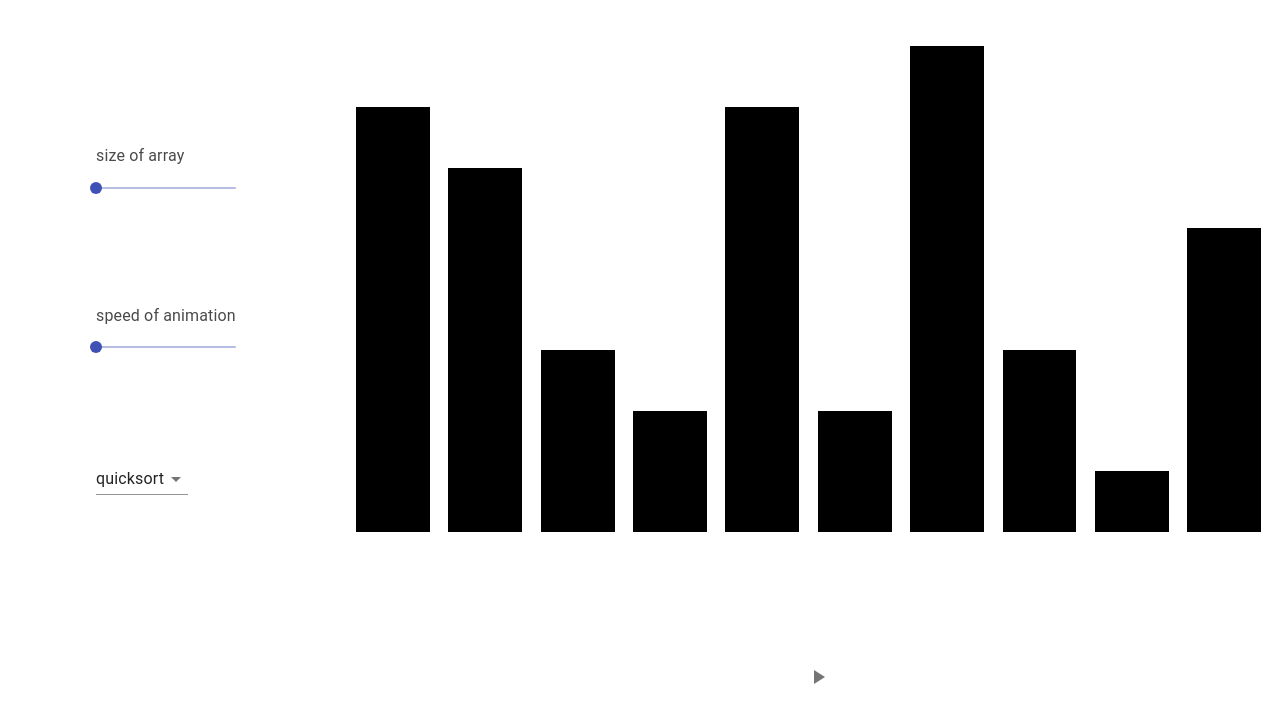
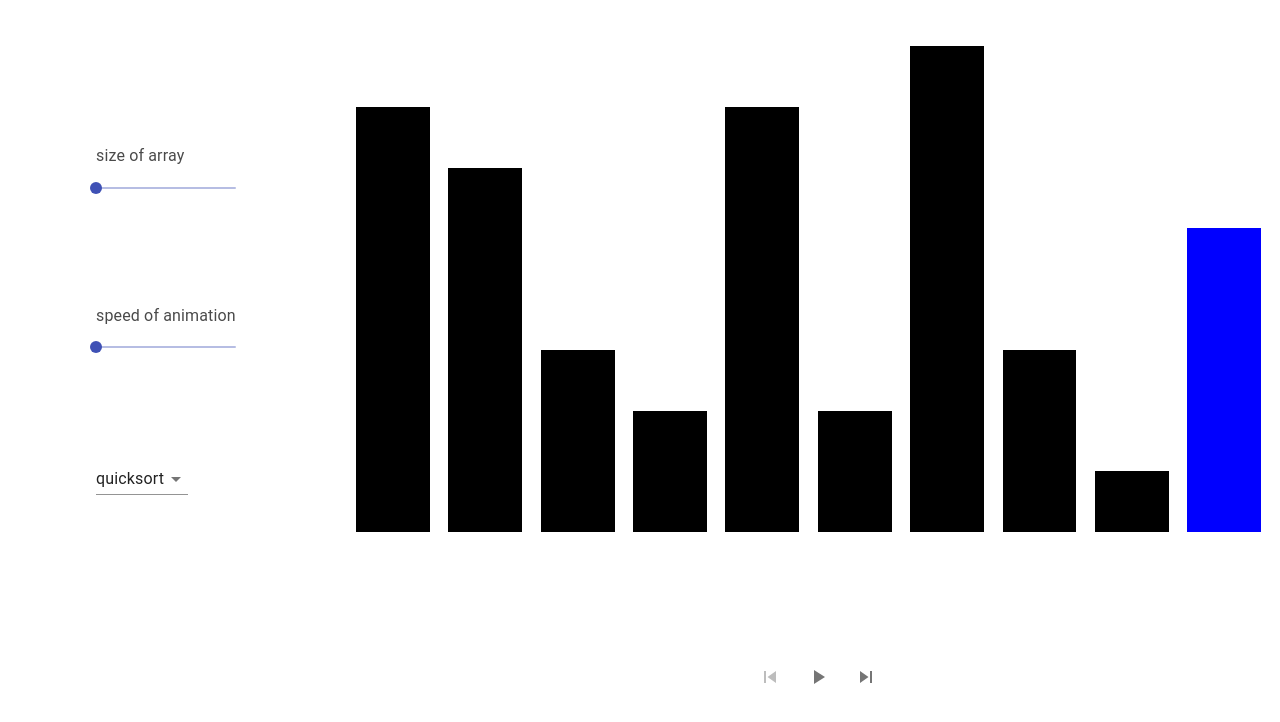
Before and after one commit to belluma/sort_algorithm_visualizer, a React (Create React App) app: page / in a window 1280 px wide. Shown: the top 722 px of the page. Built offline with nearby package versions, Linux system fonts and the light colour scheme.

Commit message:
working on colorization of animation

```diff
--- a/src/App.tsx
+++ b/src/App.tsx
@@ -5,7 +5,8 @@ import Toolbar from "./components/Toolbar/Toolbar";
 import Animation from "./components/Animation/Animation";
 import { ChangeEvent } from "react";
 import qSort from "./algorithms/qSort";
-import algorithm from "./interfaces/algorithm";
+import iState from "./interfaces/state";
+import iStep from "./interfaces/animationStep";
 
 function App() {
   const createRandomArray = (length: number): number[] => {
@@ -13,7 +14,7 @@ function App() {
       (a) => (a = Math.ceil(Math.random() * length))
     );
   };
-  const [state, setState] = useState({
+  const [state, setState] = useState<iState>({
     array: createRandomArray(10),
     speed: 1,
     step: 0,
@@ -22,22 +23,31 @@ function App() {
       {
         name: "mergesort",
         selected: false,
-        getAnimation: () => {
-          return [[1, 2]];
-        },
+        getAnimation: qSort,
       },
     ],
     selectedAlgorithm: qSort,
-    animation: [[1]],
     play: false,
   });
   useEffect(() => {
-    console.log(123);
     setState({
       ...state,
       animation: state.selectedAlgorithm([...state.array]),
+      step: 0,
+      play: false,
     });
   }, [state.selectedAlgorithm, state.array]);
+
+  useEffect(() => {
+    console.log("step", state.step);
+    if (state.play) {
+      const timer = setTimeout(
+        () => animate(),
+        500 - (2 * state.speed ** 2 + 20 * state.speed + 95)
+      );
+      return () => clearTimeout(timer);
+    }
+  }, [state.step, state.play, state.speed]);
 
   const changeArrayLength = (
     event: ChangeEvent<{}>,
@@ -57,16 +67,8 @@ function App() {
     if (typeof value === "number") setState({ ...state, speed: value });
   };
 
-  const startAnimation = (): void => {
-    console.log(state.animation);
-    // console.log(state.step);
-    // setState({
-    //   ...state,
-    //   array: state.animation[state.step],
-    //   step:
-    //     state.step < state.animation.length - 1 ? state.step + 1 : state.step,
-    // });
-    // setTimeout(() => startAnimation(), 100);
+  const startPause = (): void => {
+    setState({ ...state, play: !state.play });
   };
   const chooseAlgorithm = (event: any): void => {
     const algorithms = [...state.algorithms];
@@ -78,13 +80,33 @@ function App() {
       ...state,
       algorithms: algorithms,
       selectedAlgorithm: selected.getAnimation,
-      // animation: selected.getAnimation(state.array),
     });
+  };
+  if (state.animation && state.step >= state.animation.length - 1 && state.play)
+    setState({ ...state, play: false });
 
-    console.log(event.target.value);
-    // console.log(algorithmNames);
+  const animate = () => {
+    setState({ ...state, step: state.step + 1 });
   };
-
+  const next = () => {
+    setState({ ...state, step: state.step + 1 });
+  };
+  const previous = () => {
+    setState({ ...state, step: state.step - 1 });
+  };
+  const animation = () => {
+    if (state.animation)
+      return (
+        <Animation
+          startAnimation={startPause}
+          next={next}
+          previous={previous}
+          step={state.animation[state.step]}
+          start={state.step === 0}
+          end={state.step === state.animation.length - 1}
+        />
+      );
+  };
   return (
     <div className="columns is-mobile">
       <div className="column is-narrow">
@@ -94,13 +116,10 @@ function App() {
           chooseAlgorithm={chooseAlgorithm}
           arrayLength={state.array.length}
           speed={state.speed}
-          // selectedAlgorithm={getSelectedAlgorithm()}
           algorithms={state.algorithms}
         />
       </div>
-      <div className="column">
-        <Animation startAnimation={startAnimation} array={state.array} />
-      </div>
+      <div className="column">{animation()}</div>
     </div>
   );
 }
--- a/src/algorithms/qSort.ts
+++ b/src/algorithms/qSort.ts
@@ -1,19 +1,49 @@
-const meta = (array: any[]) => {
-  const animations: any[][] = [];
+import step from "../interfaces/animationStep";
+
+const meta = (array: number[]) => {
+  const animations: step[] = [];
 
   const quickSort = (start: number, end: number) => {
+    // const step:step = {
+    //   array:[...array], notYet:[],lesser:[],greater:[],pivot:array[array.length-1]
+    // }
+    const updateStep = (
+      step: step,
+      start: number,
+      end: number,
+      index: number,
+      border: number
+    ) => {
+      return {
+        ...step,
+        start: start,
+        end: end,
+        index: index,
+        border: border,
+      };
+    };
     if (end - start > 0) {
       const pivot: number = array[end];
       let border: number = start;
-      animations.push([...array]);
+
+      const step: step = {
+        array: [...array],
+        start: start,
+        end: end,
+        index: start,
+        border: start,
+      };
+      animations.push(step);
       for (let i = start; i < end; i++) {
         if (array[i] < pivot) {
           [array[i], array[border]] = [array[border], array[i]];
           border++;
         }
-        animations.push([...array]);
+        animations.push(updateStep(step, start, end, i, border));
       }
       [array[end], array[border]] = [array[border], array[end]];
+      animations.push({ ...step, array: [...array] });
+
       quickSort(start, border - 1);
       quickSort(border + 1, end);
     }
--- a/src/components/Animation/Animation.tsx
+++ b/src/components/Animation/Animation.tsx
@@ -3,23 +3,60 @@ import styles from "./Animation.module.css";
 import Bar from "../Bar/Bar";
 import { IconButton } from "@material-ui/core";
 import PlayIcon from "@material-ui/icons/PlayArrow";
+import SkipPreviousIcon from "@material-ui/icons/SkipPrevious";
+import SkipNextIcon from "@material-ui/icons/SkipNext";
+import step from "../../interfaces/animationStep";
 
 type Props = {
-  array: number[];
+  step: step;
   startAnimation: () => void;
+  next: () => void;
+  previous: () => void;
+  start: boolean;
+  end: boolean;
 };
 
 const Animation = (props: Props) => {
   const bars: ReactElement[] = [];
-  props.array.forEach((a, i) =>
-    bars.push(<Bar value={a} arrayLength={props.array.length} key={i} />)
+  const array = props.step.array;
+  const isPivot = (index: number) => index === props.step.end;
+  const isLesser = (index: number) =>
+    index >= props.step.start && index < props.step.border;
+  const isGreater = (index: number) =>
+    index >= props.step.border && index < props.step.index;
+  // const isUnsorted = (index: number) =>
+  //   index >= props.step.index && index < props.step.end;
+  const colorize = (index: number): string => {
+    return isPivot(index)
+      ? "blue"
+      : isLesser(index)
+      ? "darkcyan"
+      : isGreater(index)
+      ? "navajowhite"
+      : "black";
+  };
+
+  array.forEach((a, i) =>
+    bars.push(
+      <Bar value={a} arrayLength={array.length} key={i} color={colorize(i)} />
+    )
   );
   return (
     <div className={styles.Animation}>
       <div style={{ height: "95%", marginTop: "5%" }}>{bars}</div>
       <div style={{ textAlign: "center" }}>
+        <IconButton
+          onClick={props.previous}
+          aria-label="play"
+          disabled={props.start}
+        >
+          <SkipPreviousIcon />
+        </IconButton>
         <IconButton onClick={props.startAnimation} aria-label="play">
           <PlayIcon />
+        </IconButton>
+        <IconButton onClick={props.next} aria-label="play" disabled={props.end}>
+          <SkipNextIcon />
         </IconButton>
       </div>
     </div>
--- a/src/components/Bar/Bar.tsx
+++ b/src/components/Bar/Bar.tsx
@@ -4,13 +4,19 @@ import styles from "./Bar.module.css";
 type Props = {
   value: number;
   arrayLength: number;
+  color: string;
 };
 
 const Bar = (props: Props) => {
   const height = (props.value / props.arrayLength) * 100 + "%";
   const padding = (1 / props.arrayLength) * 20 + "%";
   const width = (1 / props.arrayLength) * 80 + "%";
-  const styleObj = { height: height, width: width, marginRight: padding };
+  const styleObj = {
+    height: height,
+    width: width,
+    marginRight: padding,
+    backgroundColor: props.color,
+  };
 
   return <div className={styles.Bar} style={styleObj}></div>;
 };
--- a/src/components/Toolbar/Toolbar.tsx
+++ b/src/components/Toolbar/Toolbar.tsx
@@ -23,7 +23,7 @@ const Toolbar = (props: Props) => (
       <section className="py-6" id="size">
         <Slider
           min={10}
-          max={500}
+          max={200}
           label={"size of array"}
           value={props.arrayLength}
           handleChange={props.changeArrayLength}
--- a/src/interfaces/algorithm.tsx
+++ b/src/interfaces/algorithm.tsx
@@ -1,5 +1,7 @@
+import step from "../interfaces/animationStep";
+
 export default interface algorithm {
   name: string;
   selected: boolean;
-  getAnimation: (array: number[], reset: boolean, helperArray: number[]) => any;
+  getAnimation: (array: number[]) => step[];
 }
--- /dev/null
+++ b/src/interfaces/animationStep.tsx
@@ -0,0 +1,7 @@
+export default interface iStep {
+  array: number[];
+  start: number;
+  end: number;
+  index: number;
+  border: number;
+}
--- /dev/null
+++ b/src/interfaces/state.tsx
@@ -0,0 +1,12 @@
+import algorithm from "./algorithm";
+import step from "./animationStep";
+
+export default interface state {
+  animation?: step[];
+  array: number[];
+  speed: number;
+  step: number;
+  algorithms: algorithm[];
+  selectedAlgorithm: (array: number[]) => step[];
+  play: boolean;
+}
```
